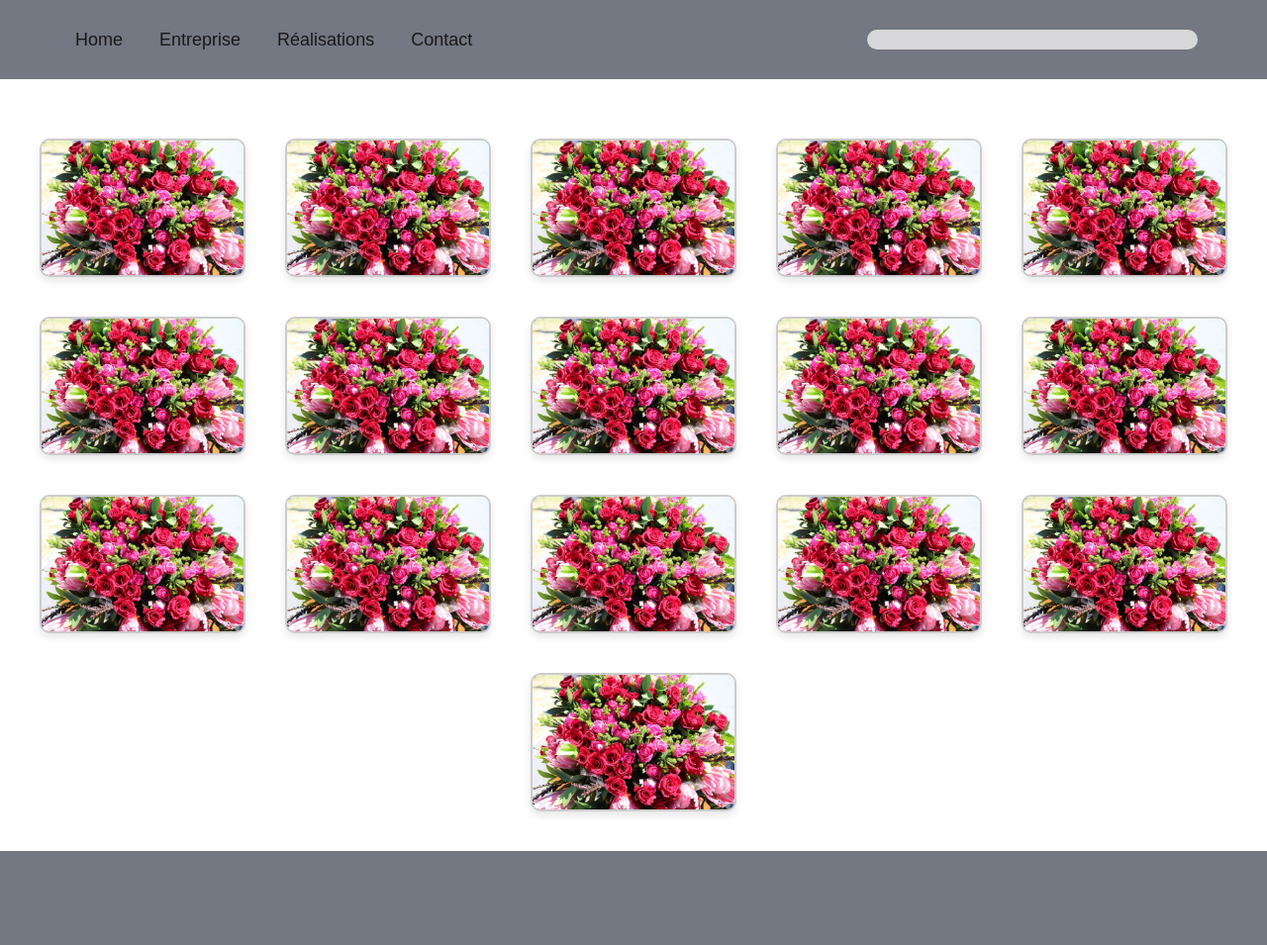
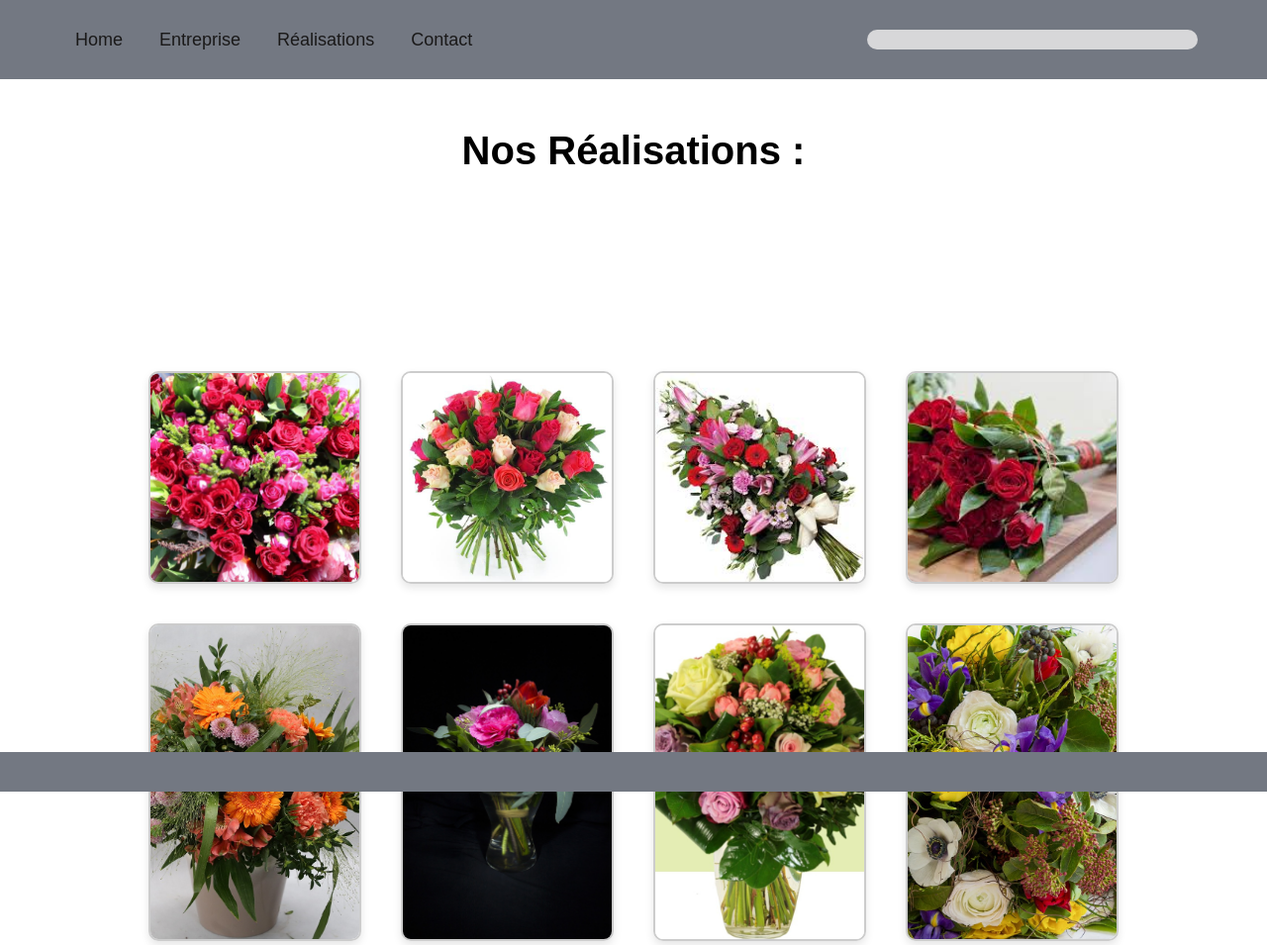
Before and after one commit to KalKal16/Jour-03-HTML, a plain HTML site: page realisations.html in a window 1280 px wide. Shown: the top 955 px of the page at 99% size. Drawn offline with Linux system fonts and the light colour scheme.

Commit message:
Correction derniers bug

```diff
--- a/Styles/realisations.css
+++ b/Styles/realisations.css
@@ -41,12 +41,12 @@ body {
     font-size: 18px;
 }
 .footer {
+    position: fixed;
+    bottom: 0;
     width: 100%;
-    height: 10%;
-    display: flex;
-    justify-content: space-between;
-    padding-top: 100px;
     background-color: #737882;
+    padding: 20px;
+    text-align: center;
 }
 @media screen and (max-width: 768px) {
     .navbar {
@@ -79,18 +79,30 @@ body {
     display: flex;
     flex-wrap: wrap;
     justify-content: space-around;
-    padding: 20px;
+    padding: 130px;
 }
 .gallery-item {
-    width: calc(20% - 40px);
+    width: calc(25% - 40px);
     margin: 20px;
     box-shadow: 0px 4px 8px rgba(0, 0, 0, 0.1);
     border: 2px solid #ccc;
     border-radius: 10px;
     overflow: hidden;
+    display: flex;
+    justify-content: center;
+    align-items: center;
 }
+
 .gallery-item img {
     width: 100%;
-    height: auto;
+    height: 100%;
+    object-fit: cover;
     display: block;
 }
+
+.page-title {
+    text-align: center;
+    font-size: 2.5em;
+    margin-top: 50px;
+    margin-bottom: 50px;
+}
--- a/realisations.html
+++ b/realisations.html
@@ -21,40 +21,39 @@
         </div>
     </header>
     <main>
+        <h1 class="page-title">Nos Réalisations :</h1>
         <div class="gallery">
             <div class="gallery-item">
                 <img src="Assets/image1.jpg" alt="Description de l'image">
             </div>
             <div class="gallery-item">
-                <img src="Assets/image1.jpg" alt="Description de l'image">
+                <img src="Assets/image2.jpg" alt="Description de l'image">
+            </div>            <div class="gallery-item">
+                <img src="Assets/image3.jpg" alt="Description de l'image">
+            </div>            <div class="gallery-item">
+                <img src="Assets/image4.jpg" alt="Description de l'image">
+            </div>            <div class="gallery-item">
+                <img src="Assets/image5.jpg" alt="Description de l'image">
+            </div>            <div class="gallery-item">
+                <img src="Assets/image6.jpg" alt="Description de l'image">
+            </div>            <div class="gallery-item">
+                <img src="Assets/image7.jpg" alt="Description de l'image">
+            </div>            <div class="gallery-item">
+                <img src="Assets/image8.jpg" alt="Description de l'image">
+            </div>            <div class="gallery-item">
+                <img src="Assets/image9.jpg" alt="Description de l'image">
+            </div>            <div class="gallery-item">
+                <img src="Assets/image10.jpg" alt="Description de l'image">
+            </div>            <div class="gallery-item">
+                <img src="Assets/image11.jpg" alt="Description de l'image">
             </div>            <div class="gallery-item">
                 <img src="Assets/image1.jpg" alt="Description de l'image">
             </div>            <div class="gallery-item">
-                <img src="Assets/image1.jpg" alt="Description de l'image">
+                <img src="Assets/image2.jpg" alt="Description de l'image">
             </div>            <div class="gallery-item">
-                <img src="Assets/image1.jpg" alt="Description de l'image">
+                <img src="Assets/image3.jpg" alt="Description de l'image">
             </div>            <div class="gallery-item">
-                <img src="Assets/image1.jpg" alt="Description de l'image">
-            </div>            <div class="gallery-item">
-                <img src="Assets/image1.jpg" alt="Description de l'image">
-            </div>            <div class="gallery-item">
-                <img src="Assets/image1.jpg" alt="Description de l'image">
-            </div>            <div class="gallery-item">
-                <img src="Assets/image1.jpg" alt="Description de l'image">
-            </div>            <div class="gallery-item">
-                <img src="Assets/image1.jpg" alt="Description de l'image">
-            </div>            <div class="gallery-item">
-                <img src="Assets/image1.jpg" alt="Description de l'image">
-            </div>            <div class="gallery-item">
-                <img src="Assets/image1.jpg" alt="Description de l'image">
-            </div>            <div class="gallery-item">
-                <img src="Assets/image1.jpg" alt="Description de l'image">
-            </div>            <div class="gallery-item">
-                <img src="Assets/image1.jpg" alt="Description de l'image">
-            </div>            <div class="gallery-item">
-                <img src="Assets/image1.jpg" alt="Description de l'image">
-            </div>            <div class="gallery-item">
-                <img src="Assets/image1.jpg" alt="Description de l'image">
+                <img src="Assets/image4.jpg" alt="Description de l'image">
             </div>
         </div>
     </main>
```
